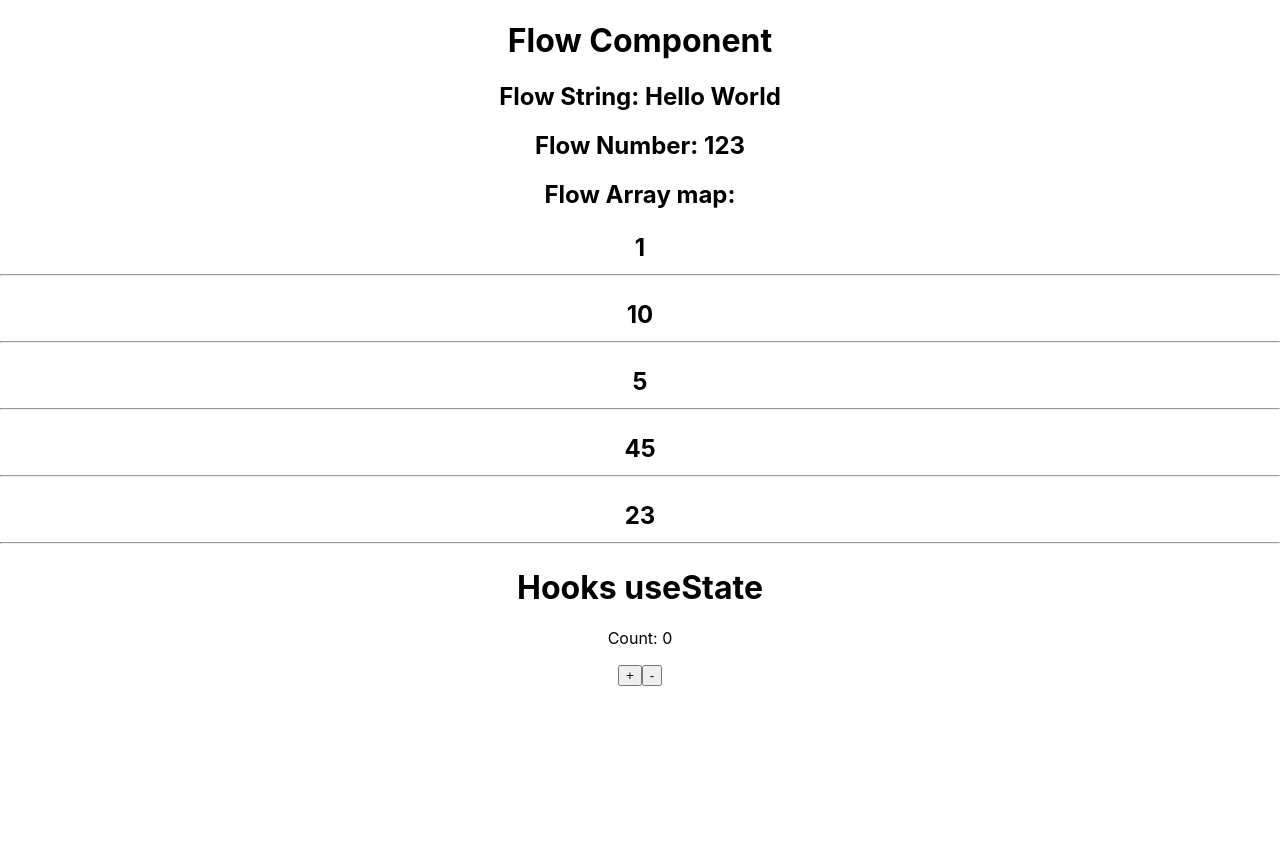
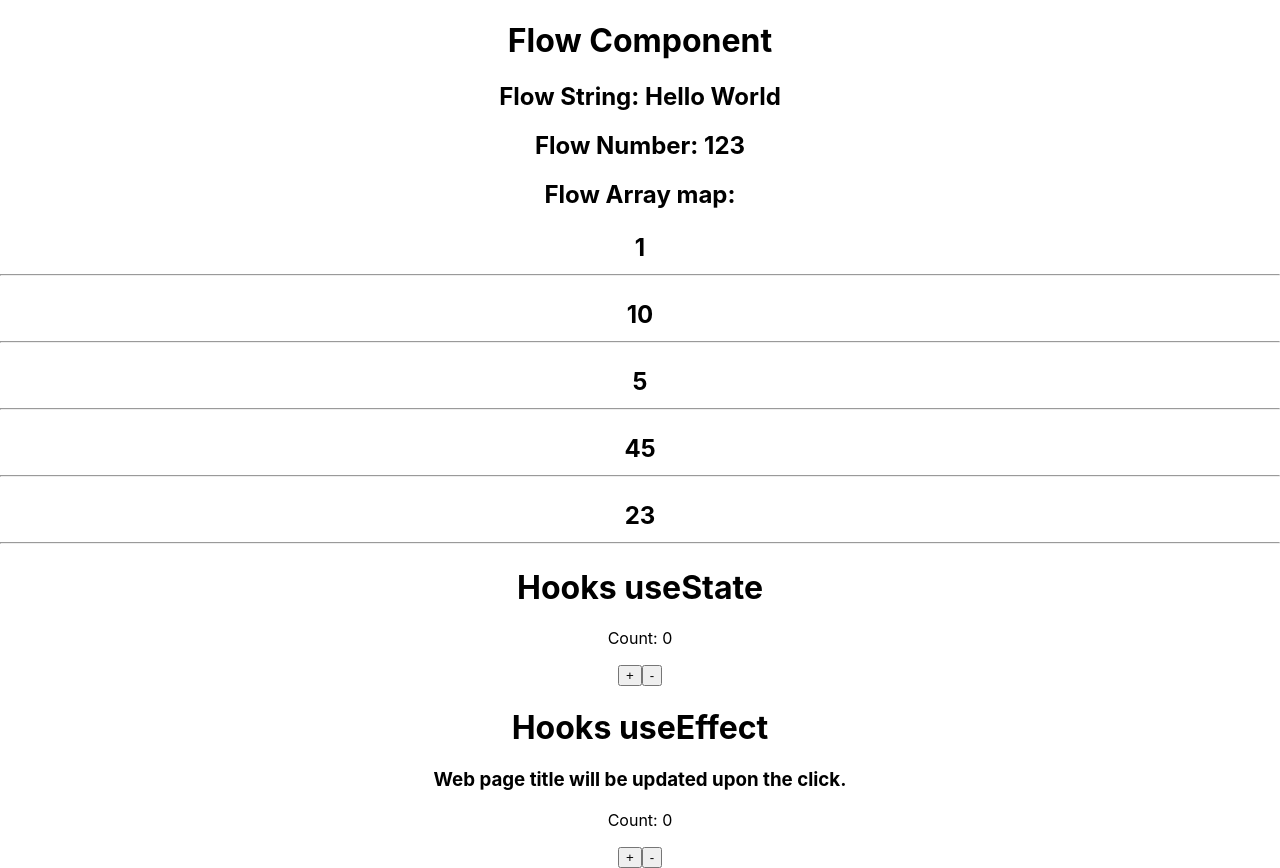
Before and after one commit to misakimichy/react-hooks-with-flow, a React (Create React App) app: page / in a window 1280 px wide. Before the commit the page ends 800 px from the top, so only its background shows below. Built offline with nearby package versions, Linux system fonts and the light colour scheme.

Commit message:
Add useEffect component to update website title upon the counter click.

```diff
--- a/src/App.js
+++ b/src/App.js
@@ -2,6 +2,7 @@ import React from 'react'
 import './App.css'
 import Flow from './Flow'
 import HooksUseState from './HooksUseState'
+import HooksUseEffect from './HooksUseEffect'
 
 const App = () => {
   return (
@@ -12,6 +13,7 @@ const App = () => {
         array={[1, 10, 5, 45, 23]}
       />
       <HooksUseState />
+      <HooksUseEffect />
     </div>
   );
 }
--- /dev/null
+++ b/src/HooksUseEffect.js
@@ -0,0 +1,22 @@
+import React, { useState, useEffect } from 'react'
+
+const HooksUseEffect = () => {
+    const [count, setCount] = useState(0)
+
+    // Like a componentDidMount and componentDidUpdate
+    useEffect(() => {
+        document.title = `You clicked ${count} times.`
+    })
+
+    return(
+        <div>
+            <h1>Hooks useEffect</h1>
+            <h3>Web page title will be updated upon the click.</h3>
+            <p>Count: {count}</p>
+            <button onClick={() => setCount(count + 1)}>+</button>
+            <button onClick={() => setCount(count - 1)}>-</button>
+        </div>
+    )
+}
+
+export default HooksUseEffect
```
